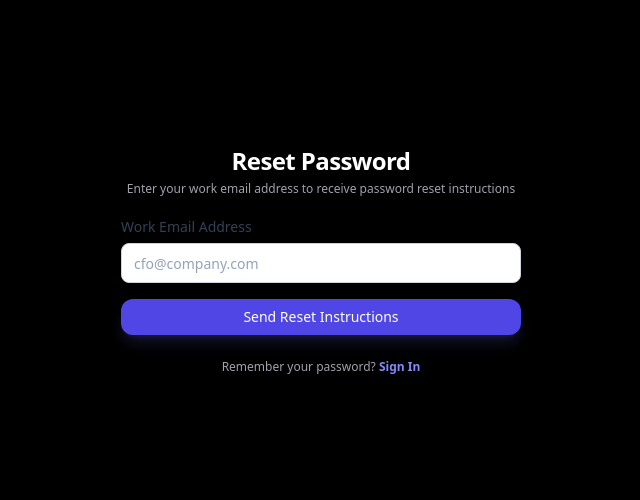
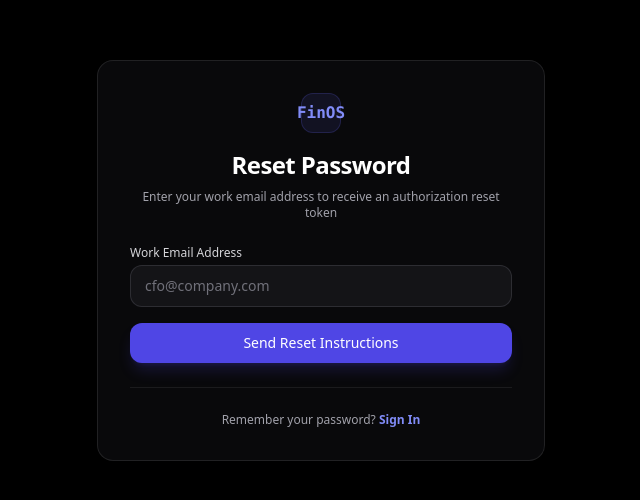
Before and after one commit to Khushi005-mi/FinOS-Ram, a Next.js app in the folder Ram-V1/frontend/: page /forgot-password in a window 1280 px wide. Shown: the part 140-640 px from the top of the page, without its empty margins (319-959 px from the left). Built offline with nearby package versions, Linux system fonts and the light colour scheme; no server answers.

Commit message:
feat(auth): implement cryptographic password reset flow and two-stage UI

```diff
--- a/Ram-V1/frontend/app/(auth)/forgot-password/page.tsx
+++ b/Ram-V1/frontend/app/(auth)/forgot-password/page.tsx
@@ -1,35 +1,189 @@
-import React from "react";
+"use client";
+
+import React, { useState } from "react";
 import Link from "next/link";
-import { Button, Input, Card, CardHeader, CardTitle, CardContent } from "@/components/ui";
-
-export const metadata = {
-  title: "Reset Password - FinOS",
-  description: "Reset your FinOS account password",
-};
+import { useRouter } from "next/navigation";
+import { authApi } from "@/modules/authentication/api/authApi";
 
 export default function ForgotPasswordPage() {
+  const router = useRouter();
+  const [step, setStep] = useState<"REQUEST" | "RESET">("REQUEST");
+  const [email, setEmail] = useState("");
+  const [resetToken, setResetToken] = useState("");
+  const [newPassword, setNewPassword] = useState("");
+  const [confirmPassword, setConfirmPassword] = useState("");
+  const [loading, setLoading] = useState(false);
+  const [message, setMessage] = useState<string | null>(null);
+  const [error, setError] = useState<string | null>(null);
+
+  const handleRequestToken = async (e: React.FormEvent) => {
+    e.preventDefault();
+    setError(null);
+    setMessage(null);
+    setLoading(true);
+
+    try {
+      const res = await authApi.forgotPassword(email.trim());
+      setMessage(res.message);
+      if (res.reset_token) {
+        setResetToken(res.reset_token);
+      }
+      setStep("RESET");
+    } catch (err: any) {
+      const errMsg = err.response?.data?.detail || err.message || "Failed to generate reset request.";
+      setError(typeof errMsg === "object" ? JSON.stringify(errMsg) : errMsg);
+    } finally {
+      setLoading(false);
+    }
+  };
+
+  const handleResetPassword = async (e: React.FormEvent) => {
+    e.preventDefault();
+    setError(null);
+    setMessage(null);
+
+    if (newPassword.length < 8) {
+      setError("Password must be at least 8 characters long.");
+      return;
+    }
+
+    if (newPassword !== confirmPassword) {
+      setError("Passwords do not match.");
+      return;
+    }
+
+    setLoading(true);
+
+    try {
+      const res = await authApi.resetPassword(resetToken.trim(), newPassword);
+      setMessage(res.message);
+      setTimeout(() => {
+        router.push("/login?reset=true");
+      }, 2000);
+    } catch (err: any) {
+      const errMsg = err.response?.data?.detail || err.message || "Failed to reset password.";
+      setError(typeof errMsg === "object" ? JSON.stringify(errMsg) : errMsg);
+    } finally {
+      setLoading(false);
+    }
+  };
+
   return (
     <div className="min-h-screen flex items-center justify-center bg-black px-4 py-12">
-      <Card className="w-full max-w-md apple-glass">
-        <CardHeader className="text-center space-y-1">
-          <CardTitle className="text-2xl font-bold text-white">Reset Password</CardTitle>
+      <div className="w-full max-w-md bg-zinc-950 border border-zinc-800/80 rounded-2xl p-8 shadow-2xl backdrop-blur-xl">
+        <div className="text-center space-y-2 mb-6">
+          <div className="inline-flex items-center justify-center w-10 h-10 rounded-xl bg-indigo-500/10 border border-indigo-500/20 text-indigo-400 mb-2 font-mono font-bold">
+            FinOS
+          </div>
+          <h1 className="text-2xl font-bold text-white tracking-tight">
+            {step === "REQUEST" ? "Reset Password" : "Set New Password"}
+          </h1>
           <p className="text-xs text-zinc-400">
-            Enter your work email address to receive password reset instructions
+            {step === "REQUEST"
+              ? "Enter your work email address to receive an authorization reset token"
+              : "Enter the reset token and choose a secure replacement password"}
           </p>
-        </CardHeader>
-        <CardContent className="space-y-4">
-          <Input label="Work Email Address" type="email" placeholder="cfo@company.com" />
-          <Button variant="primary" className="w-full">
-            Send Reset Instructions
-          </Button>
-          <div className="text-center text-xs text-zinc-400 pt-2">
-            Remember your password?{" "}
-            <Link href="/login" className="text-indigo-400 hover:text-indigo-300 font-semibold">
-              Sign In
-            </Link>
+        </div>
+
+        {error && (
+          <div className="mb-4 p-3 rounded-lg bg-red-500/10 border border-red-500/20 text-red-400 text-xs font-medium">
+            {error}
           </div>
-        </CardContent>
-      </Card>
+        )}
+
+        {message && (
+          <div className="mb-4 p-3 rounded-lg bg-emerald-500/10 border border-emerald-500/20 text-emerald-400 text-xs font-medium">
+            {message}
+          </div>
+        )}
+
+        {step === "REQUEST" ? (
+          <form onSubmit={handleRequestToken} className="space-y-4">
+            <div>
+              <label className="block text-xs font-medium text-zinc-300 mb-1">
+                Work Email Address
+              </label>
+              <input
+                type="email"
+                required
+                value={email}
+                onChange={(e) => setEmail(e.target.value)}
+                placeholder="cfo@company.com"
+                className="w-full px-3.5 py-2.5 bg-zinc-900/80 border border-zinc-700/60 rounded-xl text-white placeholder-zinc-500 text-sm focus:outline-none focus:ring-2 focus:ring-indigo-500/50 focus:border-indigo-500 transition"
+              />
+            </div>
+
+            <button
+              type="submit"
+              disabled={loading}
+              className="w-full py-2.5 px-4 bg-indigo-600 hover:bg-indigo-500 disabled:opacity-50 text-white font-medium rounded-xl text-sm transition shadow-lg shadow-indigo-600/20 flex items-center justify-center space-x-2"
+            >
+              {loading ? "Generating Instructions..." : "Send Reset Instructions"}
+            </button>
+          </form>
+        ) : (
+          <form onSubmit={handleResetPassword} className="space-y-4">
+            <div>
+              <label className="block text-xs font-medium text-zinc-300 mb-1">
+                Authorization Reset Token
+              </label>
+              <input
+                type="text"
+                required
+                value={resetToken}
+                onChange={(e) => setResetToken(e.target.value)}
+                placeholder="Paste reset token"
+                className="w-full px-3.5 py-2.5 bg-zinc-900/80 border border-zinc-700/60 rounded-xl text-white placeholder-zinc-500 text-xs font-mono focus:outline-none focus:ring-2 focus:ring-indigo-500/50 focus:border-indigo-500 transition"
+              />
+            </div>
+
+            <div>
+              <label className="block text-xs font-medium text-zinc-300 mb-1">
+                New Secure Password
+              </label>
+              <input
+                type="password"
+                required
+                minLength={8}
+                value={newPassword}
+                onChange={(e) => setNewPassword(e.target.value)}
+                placeholder="••••••••••••"
+                className="w-full px-3.5 py-2.5 bg-zinc-900/80 border border-zinc-700/60 rounded-xl text-white placeholder-zinc-500 text-sm focus:outline-none focus:ring-2 focus:ring-indigo-500/50 focus:border-indigo-500 transition"
+              />
+            </div>
+
+            <div>
+              <label className="block text-xs font-medium text-zinc-300 mb-1">
+                Confirm New Password
+              </label>
+              <input
+                type="password"
+                required
+                minLength={8}
+                value={confirmPassword}
+                onChange={(e) => setConfirmPassword(e.target.value)}
+                placeholder="••••••••••••"
+                className="w-full px-3.5 py-2.5 bg-zinc-900/80 border border-zinc-700/60 rounded-xl text-white placeholder-zinc-500 text-sm focus:outline-none focus:ring-2 focus:ring-indigo-500/50 focus:border-indigo-500 transition"
+              />
+            </div>
+
+            <button
+              type="submit"
+              disabled={loading}
+              className="w-full py-2.5 px-4 bg-emerald-600 hover:bg-emerald-500 disabled:opacity-50 text-white font-medium rounded-xl text-sm transition shadow-lg shadow-emerald-600/20 flex items-center justify-center space-x-2"
+            >
+              {loading ? "Rotating Session..." : "Reset Password & Re-authenticate"}
+            </button>
+          </form>
+        )}
+
+        <div className="text-center text-xs text-zinc-400 pt-6 border-t border-zinc-800/60 mt-6">
+          Remember your password?{" "}
+          <Link href="/login" className="text-indigo-400 hover:text-indigo-300 font-semibold transition">
+            Sign In
+          </Link>
+        </div>
+      </div>
     </div>
   );
 }
--- a/Ram-V1/frontend/modules/authentication/api/authApi.ts
+++ b/Ram-V1/frontend/modules/authentication/api/authApi.ts
@@ -43,6 +43,19 @@ export const authApi = {
     return resData;
   },
 
+  async forgotPassword(email: string): Promise<{ success: boolean; message: string; reset_token?: string }> {
+    const response = await apiClient.post("/auth/forgot-password", { email });
+    return response.data;
+  },
+
+  async resetPassword(token: string, newPassword: string): Promise<{ success: boolean; message: string }> {
+    const response = await apiClient.post("/auth/reset-password", {
+      token,
+      new_password: newPassword,
+    });
+    return response.data;
+  },
+
   async logout() {
     try {
       await apiClient.post("/auth/logout");
```
